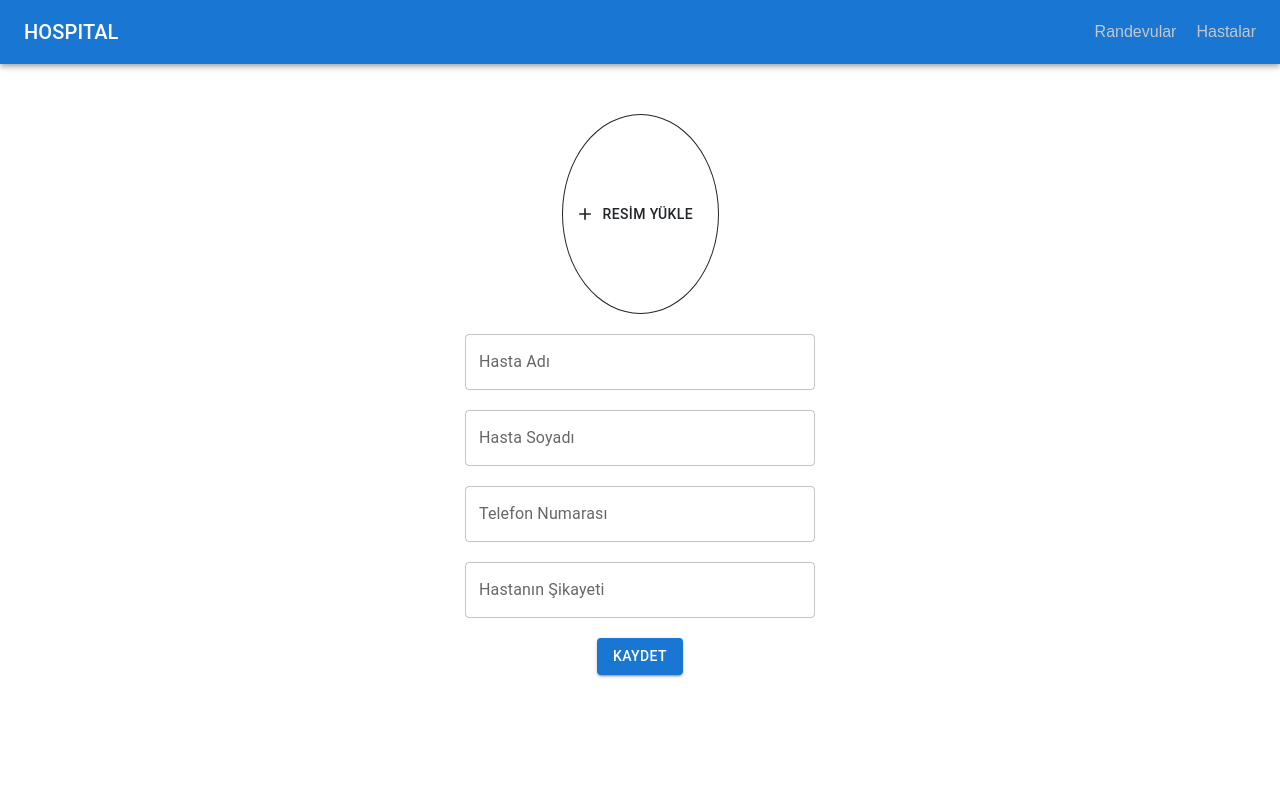
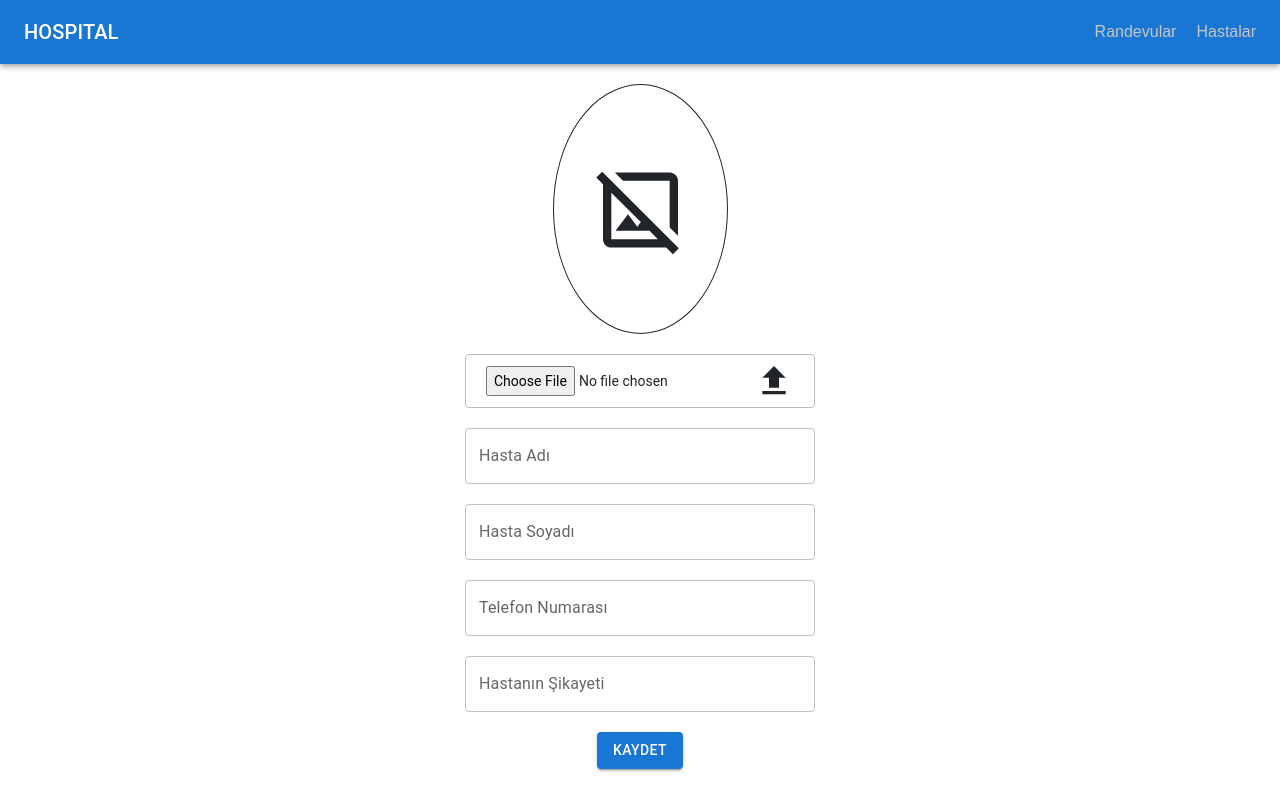
Before and after one commit to cbozay/hospital, a React (Create React App) app: page /hasta-ekle in a window 1280 px wide. Built offline with nearby package versions, Linux system fonts and the light colour scheme; data requests are answered from the project's data file.

Commit message:
adding profile-image part-2

```diff
--- a/package.json
+++ b/package.json
@@ -5,7 +5,7 @@
   "dependencies": {
     "@emotion/react": "^11.10.4",
     "@emotion/styled": "^11.10.4",
-    "@mui/icons-material": "^5.10.3",
+    "@mui/icons-material": "^5.10.16",
     "@mui/material": "^5.10.5",
     "@mui/x-date-pickers": "^5.0.9",
     "@testing-library/jest-dom": "^5.16.5",
@@ -16,6 +16,7 @@
     "json-server": "^0.17.0",
     "material-ui-popup-state": "^4.1.0",
     "moment": "^2.29.4",
+    "mui-file-input": "^1.1.3",
     "react": "^18.2.0",
     "react-dom": "^18.2.0",
     "react-redux": "^8.0.5",
--- a/src/pages/HastaEkle.js
+++ b/src/pages/HastaEkle.js
@@ -1,15 +1,15 @@
 import React, { useState } from "react";
-import TextField from "@mui/material/TextField";
 import Button from "@mui/material/Button";
-import AddIcon from "@mui/icons-material/Add";
-import Stack from "@mui/material/Stack";
+import FileUploadIcon from "@mui/icons-material/FileUpload";
+import HideImageOutlinedIcon from "@mui/icons-material/HideImageOutlined";
+
 import Header from "../components/Header";
-
 import { useNavigate } from "react-router-dom";
 import { api } from "../api/api";
 import { url } from "../api/url";
 import { useDispatch, useSelector } from "react-redux";
 import actionTypes from "../redux/actions/actionTypes";
+import { TextField } from "@mui/material";
 
 const HastaEkle = (props) => {
   const navigate = useNavigate();
@@ -20,14 +20,32 @@ const HastaEkle = (props) => {
   const [surname, setSurname] = useState("");
   const [phone, setPhone] = useState("");
   const [sikayet, setSikayet] = useState("");
-  const [file, setFile] = useState("");
+  const [file, setFile] = useState(null);
+  const [img, setImg] = useState("");
+  console.log(img);
 
-  const handleFile = (event) => {
+  const handleChange = (event) => {
     event.preventDefault();
+
+    let base64 = "";
+    let reader = new FileReader();
+    if (file) {
+      reader.readAsDataURL(file);
+    }
+    reader.onload = () => {
+      base64 = reader.result;
+      console.log(reader.result);
+      setImg(reader.result);
+    };
+
+    reader.onerror = function (error) {
+      console.log("Error:  ", error);
+    };
   };
 
   const handleSubmit = (event) => {
     event.preventDefault();
+
     if (name === "" || surname === "" || phone === "" || sikayet === "") {
       alert("Bütün alanları doldurmak zorunludur!");
       return;
@@ -57,6 +75,7 @@ const HastaEkle = (props) => {
         dispatch({ type: actionTypes.ADD_ISLEM, payload: newIslem });
         const newHasta = {
           id: String(new Date().getTime()),
+
           name: name,
           surname: surname,
           phone: phone,
@@ -80,7 +99,6 @@ const HastaEkle = (props) => {
   return (
     <div>
       <Header />
-      <form style={{ margin: "50px" }} onSubmit={handleSubmit}>
       <div
         style={{
           display: "flex",
@@ -88,44 +106,74 @@ const HastaEkle = (props) => {
           margin: "20px 0px",
         }}
       >
-          <input
-            accept="image/*"
-            style={{ display: "none" }}
-            id="raised-button-file"
-            multiple
-            type="file"
-            onChange={(event) => setFile(event.target.files[0])}
-          />
-          <label htmlFor="raised-button-file">
-            <Stack
-              direction="row"
-              spacing={2}
+        <div
           style={{
+            height: "250px",
+            width: "175px",
             border: "1px solid",
-                width: "157px",
-                height: "200px",
             borderRadius: "50%",
           }}
         >
+          {img ? (
+            <div
+              style={{
+                display: "flex",
+                justifyContent: "center",
+              }}
+            >
+              <img
+                style={{
+                  height: "250px",
+                  width: "100%",
+                  boxShadow: "rgba(0, 0, 0, 0.35) 0px 5px 40px",
+                  borderRadius: "50%",
+                }}
+                src={img}
+                alt="aa"
+              />
+            </div>
+          ) : (
+            <div
+              style={{
+                display: "flex",
+                justifyContent: "center",
+                alignItems: "center",
+                height: "250px",
+              }}
+            >
+              <HideImageOutlinedIcon
+                style={{
+                  height: "100px",
+                  width: "100%",
+                }}
+              />
+            </div>
+          )}
+        </div>
+      </div>
+      <form
+        style={{
+          display: "flex",
+          justifyContent: "center",
+          margin: "20px 0px",
+        }}
+        onSubmit={handleChange}
+      >
         <Button
-                style={{ borderRadius: "50%" }}
+          style={{ width: "350px", border: "1px solid #bbb" }}
           variant="raised"
-                startIcon={<AddIcon />}
-                component="span"
           type="submit"
         >
-                Resİm yükle
+          <input
+            accept="image/*"
+            type={"file"}
+            onChange={(event) => setFile(event.target.files[0])}
+          />
+          <FileUploadIcon style={{ fontSize: "40px" }} />
         </Button>
-            </Stack>
-          </label>
-          {/* <TextField
-            style={{ width: "50%" }}
-            id="outlined-basic"
-            label="Resim yükle"
-            variant="outlined"
-            type="file"
-          /> */}
-        </div>
+      </form>
+
+      <form style={{}} onSubmit={handleSubmit}>
         <div
           style={{
             display: "flex",
```
Also changed, not shown: 1 other file (tests, documents, lock files or other folders). Lines whose indentation alone changed are shown as unchanged.
